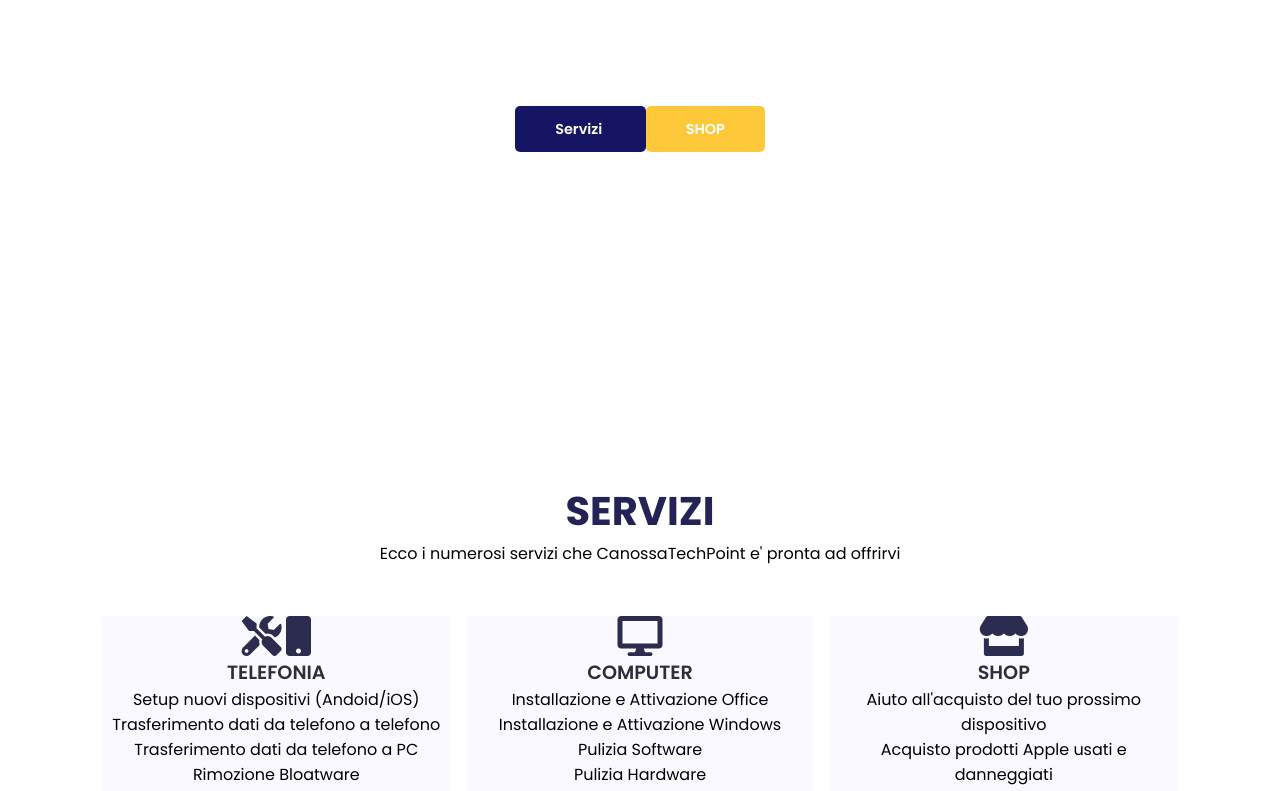
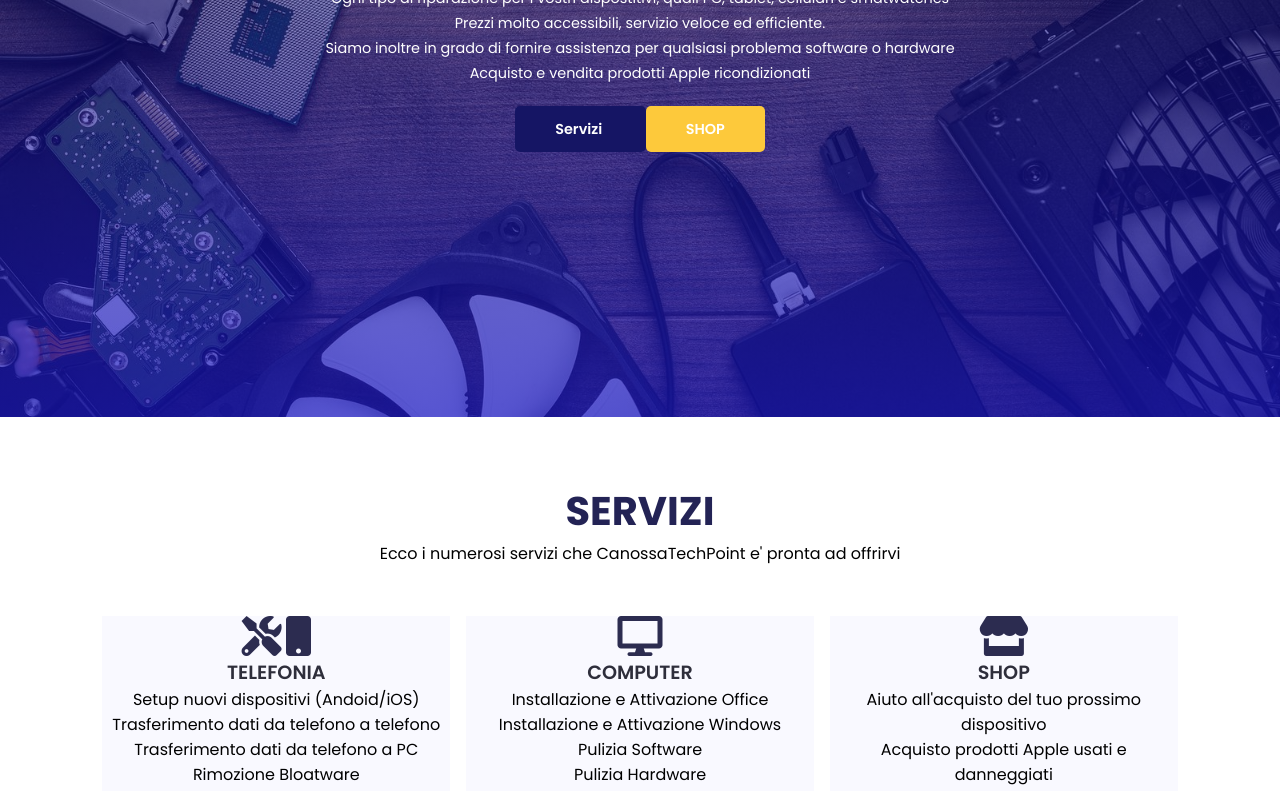
Before and after one commit to Circhi/canossatechpoint, a plain HTML site: page index.html in a window 1280 px wide. Shown: the part 383-1174 px from the top of the page. Drawn offline with Linux system fonts and the light colour scheme.

Commit message:
Update paga.css

```diff
--- a/paga.css
+++ b/paga.css
@@ -98,7 +98,7 @@
 
 
 #home{
-    background-image: linear-gradient(rgba(9,5,54,0.3),rgba(25, 22, 199, 0.7)), href="2.jpg";
+    background-image: linear-gradient(rgba(9,5,54,0.3),rgba(25, 22, 199, 0.7)), url(1.jpg);
     width: 100%;
     height: 100vh;
     background-size: cover;
```
